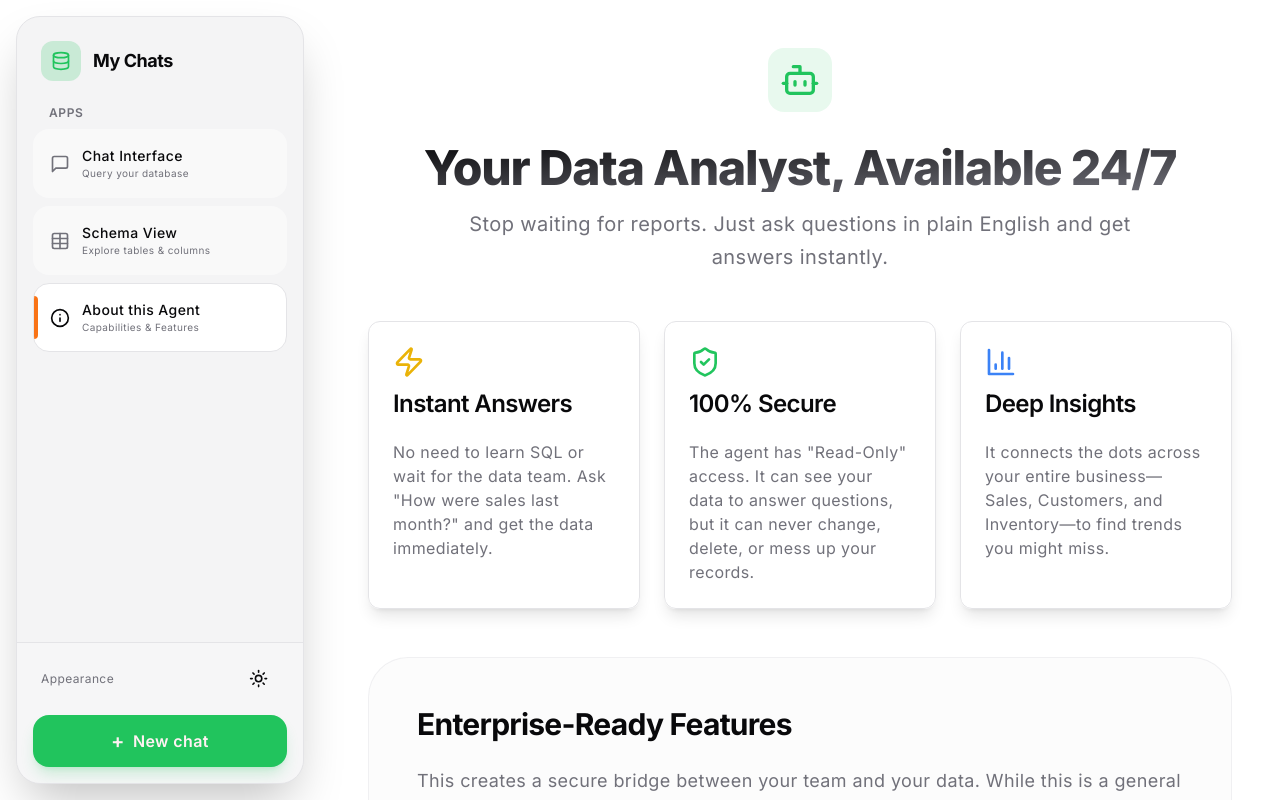
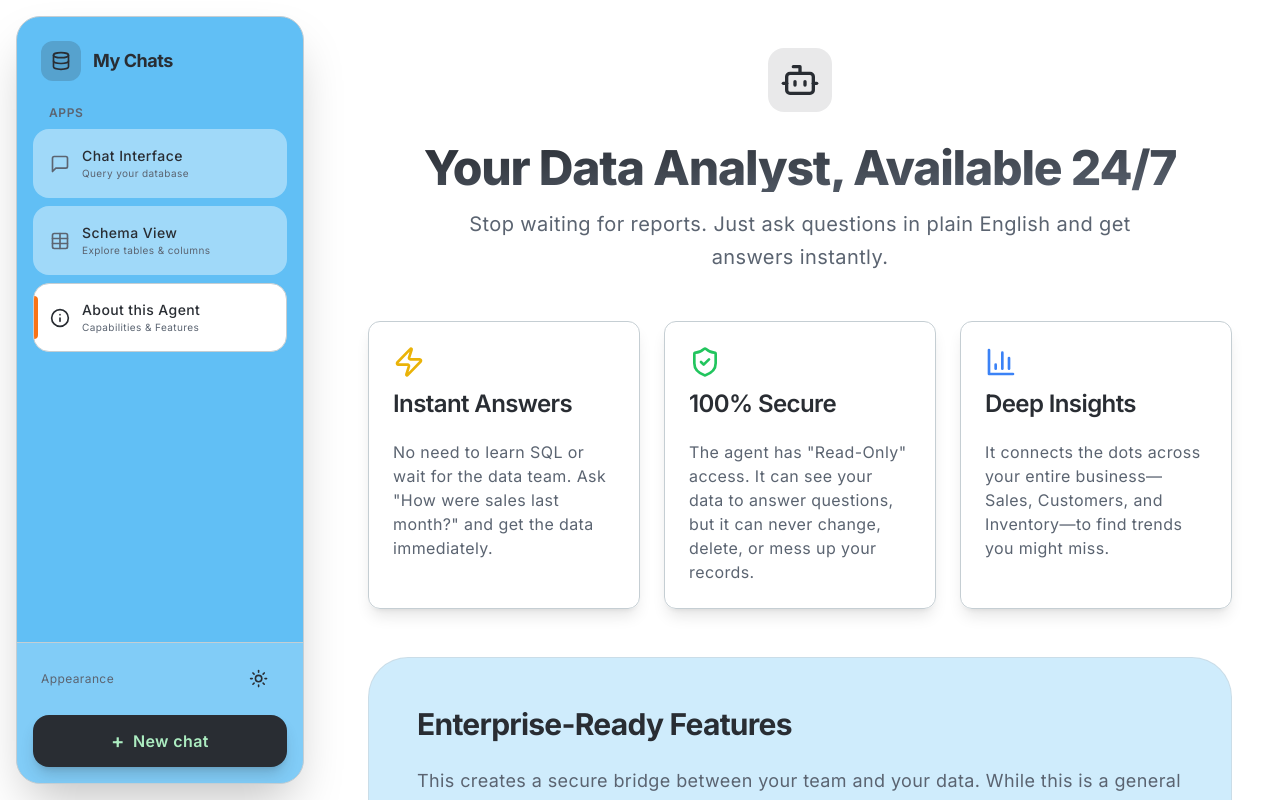
Before and after one commit to Martin082/mcp-supabase-agent, a Next.js app: page /about in a window 1280 px wide. Built offline with nearby package versions, Linux system fonts and the light colour scheme.

Commit message:
Rebrand to Lumina Agent and update color theme

```diff
--- a/app/api/chat/route.ts
+++ b/app/api/chat/route.ts
@@ -65,7 +65,7 @@ export async function POST(req: Request) {
             model: openai('gpt-4o-mini'),
             messages,
             maxSteps: 15,
-            system: `You are a helpful SQL assistant for a Supabase project.
+            system: `You are Lumina, a helpful SQL assistant for a database project.
     Your goal is to answer user questions by querying the database.
 
     Current Date and Time: ${new Date().toUTCString()}
--- a/app/globals.css
+++ b/app/globals.css
@@ -4,67 +4,82 @@
 
 @layer base {
   :root {
-    /* Light Theme */
+    /* Light Theme - Optimized for White Background */
     --background: 0 0% 100%;
-    --foreground: 240 10% 3.9%;
+    /* White */
+    --foreground: 216 11% 18%;
+    /* #292d33 (Dark Text) */
 
     --card: 0 0% 100%;
-    --card-foreground: 240 10% 3.9%;
+    --card-foreground: 216 11% 18%;
 
     --popover: 0 0% 100%;
-    --popover-foreground: 240 10% 3.9%;
+    --popover-foreground: 216 11% 18%;
 
-    --primary: 142 71% 45%;
-    --primary-foreground: 355.7 100% 97.3%;
+    --primary: 216 11% 18%;
+    /* #292d33 (Dark Buttons) */
+    --primary-foreground: 140 63% 80%;
+    /* #adedc2 (Green Text on Button) */
 
-    --secondary: 240 4.8% 95.9%;
-    --secondary-foreground: 240 5.9% 10%;
+    --secondary: 202 88% 67%;
+    /* #63bff4 (Blue) */
+    --secondary-foreground: 216 11% 18%;
 
-    --muted: 240 4.8% 95.9%;
-    --muted-foreground: 240 3.8% 46.1%;
+    --muted: 201 13% 90%;
+    /* Lighter version of #c6cfd4 */
+    --muted-foreground: 216 11% 40%;
 
-    --accent: 240 4.8% 95.9%;
-    --accent-foreground: 240 5.9% 10%;
+    --accent: 140 63% 80%;
+    /* #adedc2 (Green) */
+    --accent-foreground: 216 11% 18%;
 
     --destructive: 0 84.2% 60.2%;
     --destructive-foreground: 0 0% 98%;
 
-    --border: 240 5.9% 90%;
-    --input: 240 5.9% 90%;
-    --ring: 142 71% 45%;
+    --border: 201 13% 80%;
+    /* #c6cfd4 */
+    --input: 201 13% 80%;
+    --ring: 216 11% 18%;
 
     --radius: 0.75rem;
   }
 
-  /* Dark Theme */
+  /* Dark Theme - #292d33 Background */
   .dark {
-    --background: 240 10% 4%;
-    --foreground: 0 0% 98%;
+    --background: 216 11% 18%;
+    /* #292d33 */
+    --foreground: 201 13% 80%;
+    /* #c6cfd4 (Light Gray Text) */
 
-    --card: 240 10% 6%;
-    --card-foreground: 0 0% 98%;
+    --card: 216 11% 22%;
+    /* Slightly lighter than BG */
+    --card-foreground: 201 13% 80%;
 
-    --popover: 240 10% 4%;
-    --popover-foreground: 0 0% 98%;
+    --popover: 216 11% 18%;
+    --popover-foreground: 201 13% 80%;
 
-    --primary: 142 71% 45%;
-    --primary-foreground: 144 100% 11%;
+    --primary: 140 63% 80%;
+    /* #adedc2 (Green Buttons) */
+    --primary-foreground: 216 11% 18%;
+    /* Dark text on button */
 
-    --secondary: 240 4% 16%;
-    --secondary-foreground: 0 0% 98%;
+    --secondary: 202 88% 67%;
+    /* #63bff4 (Blue) */
+    --secondary-foreground: 216 11% 18%;
 
-    --muted: 240 4% 16%;
-    --muted-foreground: 240 5% 65%;
+    --muted: 216 11% 25%;
+    --muted-foreground: 201 13% 60%;
 
-    --accent: 240 4% 16%;
+    --accent: 305 79% 60%;
+    /* #e949db (Pink/Magenta accent) */
     --accent-foreground: 0 0% 98%;
 
     --destructive: 0 62.8% 30.6%;
     --destructive-foreground: 0 0% 98%;
 
-    --border: 240 4% 16%;
-    --input: 240 4% 16%;
-    --ring: 142 71% 45%;
+    --border: 216 11% 25%;
+    --input: 216 11% 25%;
+    --ring: 140 63% 80%;
   }
 }
 
--- a/app/layout.tsx
+++ b/app/layout.tsx
@@ -9,8 +9,8 @@ import { ChatResetProvider } from "@/components/chat-reset-context";
 const inter = Inter({ subsets: ["latin"] });
 
 export const metadata: Metadata = {
-    title: "Supabase SQL Agent",
-    description: "Natural Language to SQL for Supabase",
+    title: "Lumina Agent",
+    description: "Natural Language Interface for your Database",
 };
 
 export default function RootLayout({
--- a/app/page.tsx
+++ b/app/page.tsx
@@ -148,7 +148,7 @@ export default function Chat() {
                         </Button>
                     </form>
                     <p className="text-center text-[10px] text-muted-foreground mt-3 opacity-50">
-                        Supabase SQL Agent can make mistakes. Consider checking important information.
+                        Lumina Agent can make mistakes. Consider checking important information.
                     </p>
                 </div>
             </div>
--- a/components/mobile-shell.tsx
+++ b/components/mobile-shell.tsx
@@ -49,7 +49,7 @@ export function MobileShell({ children }: { children: React.ReactNode }) {
                     >
                         <Menu className="h-6 w-6" />
                     </Button>
-                    <span className="font-bold text-lg tracking-tight">Supabase Agent</span>
+                    <span className="font-bold text-lg tracking-tight">Lumina Agent</span>
                 </header>
 
                 <main className="flex-1 overflow-hidden relative">
```
